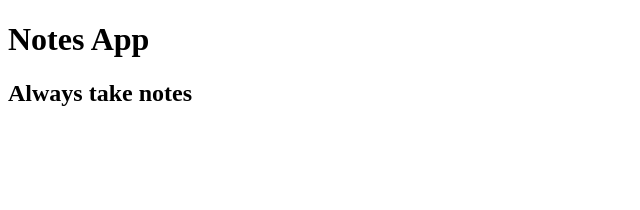
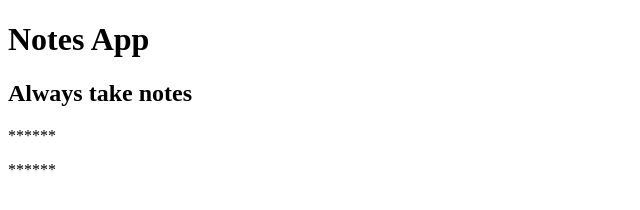
Before and after one commit to sebaslh12/JSCourse, a plain HTML site: page notes-app/index.html in a window 1280 px wide. Shown: the full height of the page, 0-640 px from the left. Drawn offline with Linux system fonts and the light colour scheme.

Commit message:
Js in the browser: DOM manipulation

```diff
--- a/notes-app/index.html
+++ b/notes-app/index.html
@@ -1,11 +1,12 @@
 <!DOCTYPE html>
 <html>
     <head>
-        <script type="text/javascript" src="notes-app.js"></script>
-
     </head>
     <body>
         <h1>Notes App</h1>
         <h2>Always take notes</h2>
+        <p>This application was created by Sebastian Lozano</p>
+        <p>Some note text</p>
     </body>
+    <script type="text/javascript" src="notes-app.js"></script>
 </html>
--- a/notes-app/notes-app.js
+++ b/notes-app/notes-app.js
@@ -1 +1,12 @@
-console.log('This is from a different file')
+// DOM - Document Object Model
+
+// Query selector returns the first occurrence
+/* const p = document.querySelector('p')
+p.remove() */
+
+// Query all returns an array with the matching results
+const ps = document.querySelectorAll('p')
+ps.forEach((p) => {
+    //console.log(p.textContent)
+    p.textContent = '******'
+})
```
